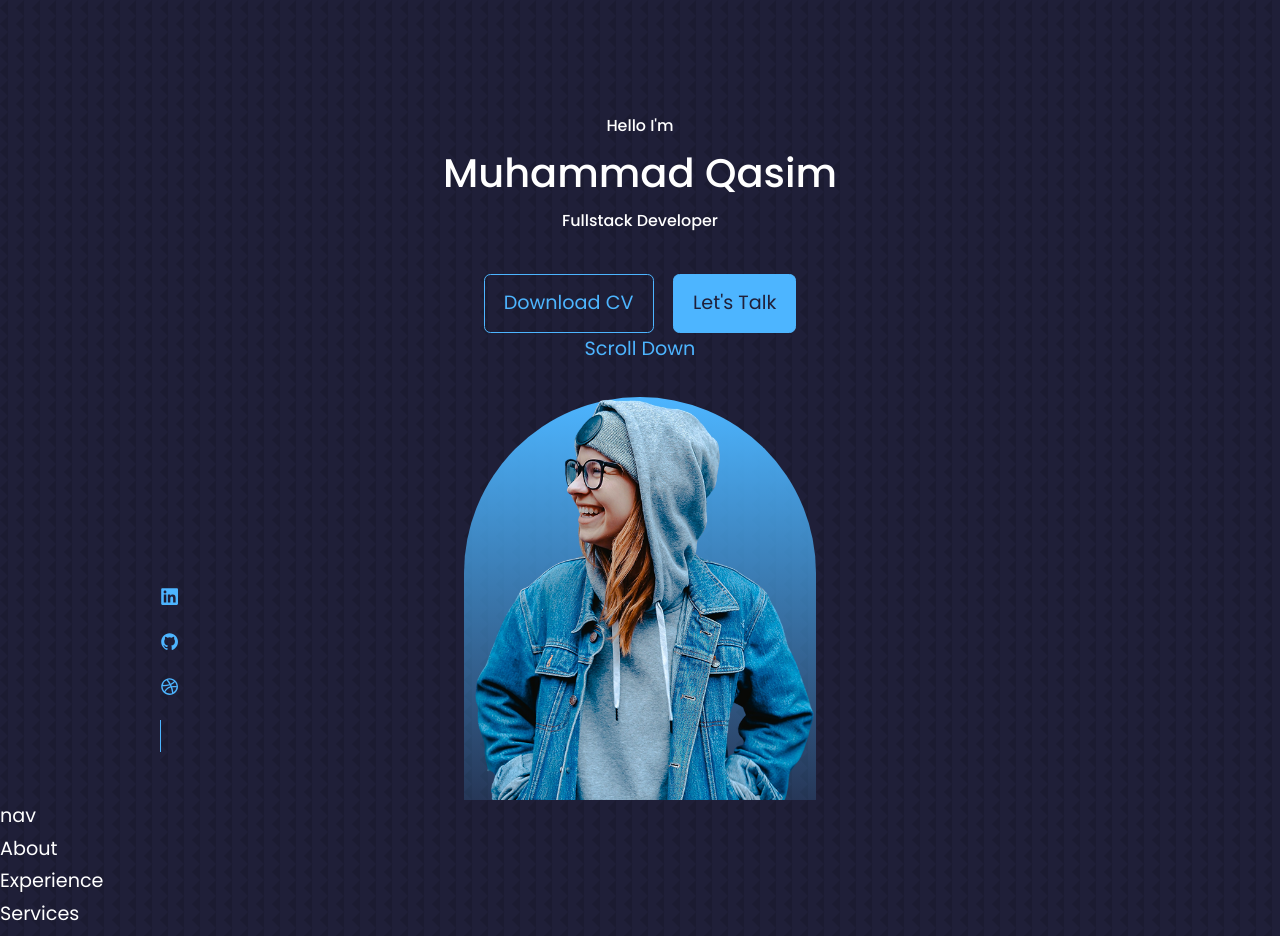
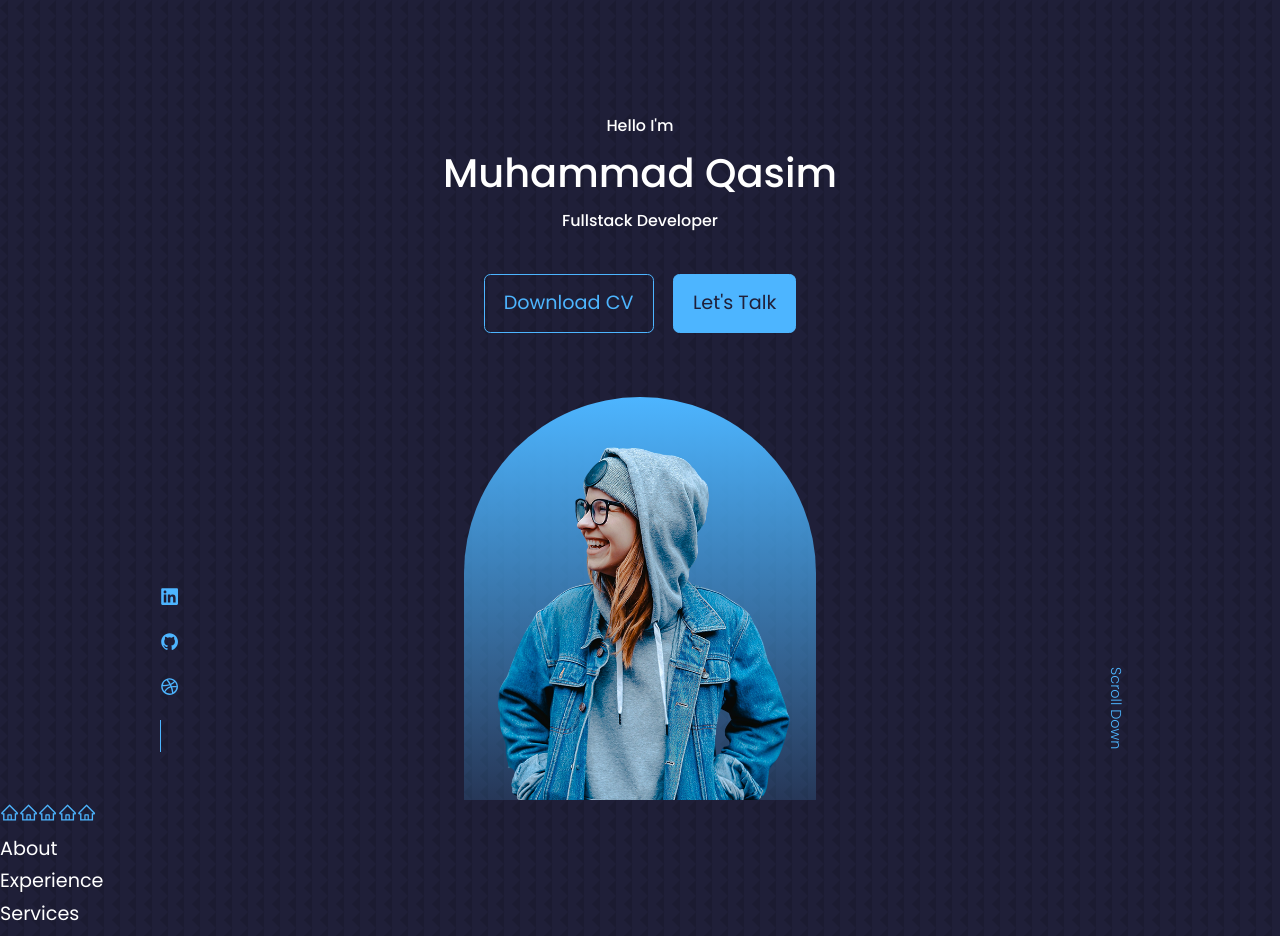
Before and after one commit to Muhammad-Qasim-Ali/portfolio, a React (Create React App) app: page / in a window 1280 px wide. Shown: the top 936 px of the page. Built offline with nearby package versions, Linux system fonts and the light colour scheme.

Commit message:
working on Nav.jsx

```diff
--- a/src/components/header/header.css
+++ b/src/components/header/header.css
@@ -34,7 +34,7 @@ header {
 /* psudo element */
 
 .header__socials::after {
-    content: '';
+  content: "";
   width: 1px;
   height: 2rem;
   background: var(--color-primary);
@@ -50,4 +50,38 @@ header {
   left: calc(50% - 11rem);
   margin-top: 4rem;
   border-radius: 12rem 12rem 0 0;
+  overflow: hidden;
+  padding: 3rem 1.5rem 1.5rem 1.5rem;
 }
+
+/* =============== SCROLL DOWN ============= */
+
+.scroll__down {
+  position: absolute;
+  right: -2.3rem;
+  bottom: 5rem;
+  transform: rotate(90deg);
+  font-weight: 300;
+  font-size: 0.9rem;
+}
+
+/* ================= MEDIA QUERIES (MEDIUM DEVICES) FOR TABLET ================= */
+
+@media screen and (max-width: 1024px) {
+  header {
+    height: 68vh;
+  }
+}
+
+/* ================= MEDIA QUERIES (SMALL DEVICES) FOR MOBILE PHONES ================= */
+
+@media screen and (max-width: 600px) {
+  header {
+    height: 100vh;
+  }
+
+  .header__socials,
+  .scroll__down {
+    display: none;
+  }
+}
--- a/src/components/nav/Nav.jsx
+++ b/src/components/nav/Nav.jsx
@@ -1,12 +1,27 @@
-import React from 'react'
-import './nav.css'
+import React from "react";
+import "./nav.css";
+import { AiOutlineHome } from "react-icons/ai";
 
 const Nav = () => {
   return (
-    <div>
-      nav
-    </div>
-  )
-}
+    <nav>
+      <a href="#">
+        <AiOutlineHome />
+      </a>
+      <a href="#about">
+        <AiOutlineHome />
+      </a>
+      <a href="#experience">
+        <AiOutlineHome />
+      </a>
+      <a href="#services">
+        <AiOutlineHome />
+      </a>
+      <a href="#contact">
+        <AiOutlineHome />
+      </a>
+    </nav>
+  );
+};
 
-export default Nav
+export default Nav;
--- a/src/index.css
+++ b/src/index.css
@@ -125,7 +125,6 @@ img {
     }
 }
 
-
 /* ================= MEDIA QUERIES (SMALL DEVICES) FOR MOBILE PHONES ================= */
 
 @media screen and (max-width: 600px) {
```
Also changed, not shown: public/index.html (+4 -3 lines), src/App.jsx (+14 -17 lines), src/components/header/Header.jsx (+11 -10 lines), src/assets/me.jpeg (added), src/components/header/HeaderSocials.jsx (line endings or trailing spaces). Lines whose indentation alone changed are shown as unchanged.
